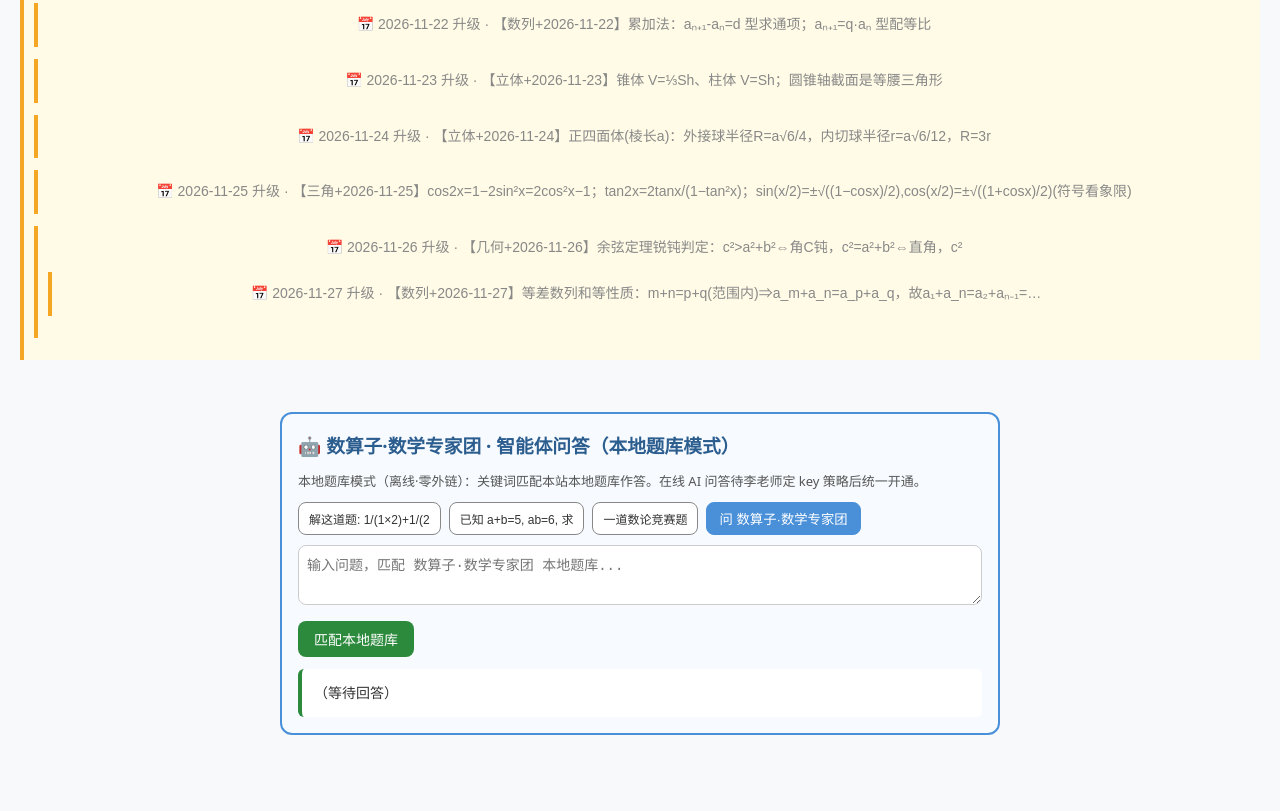
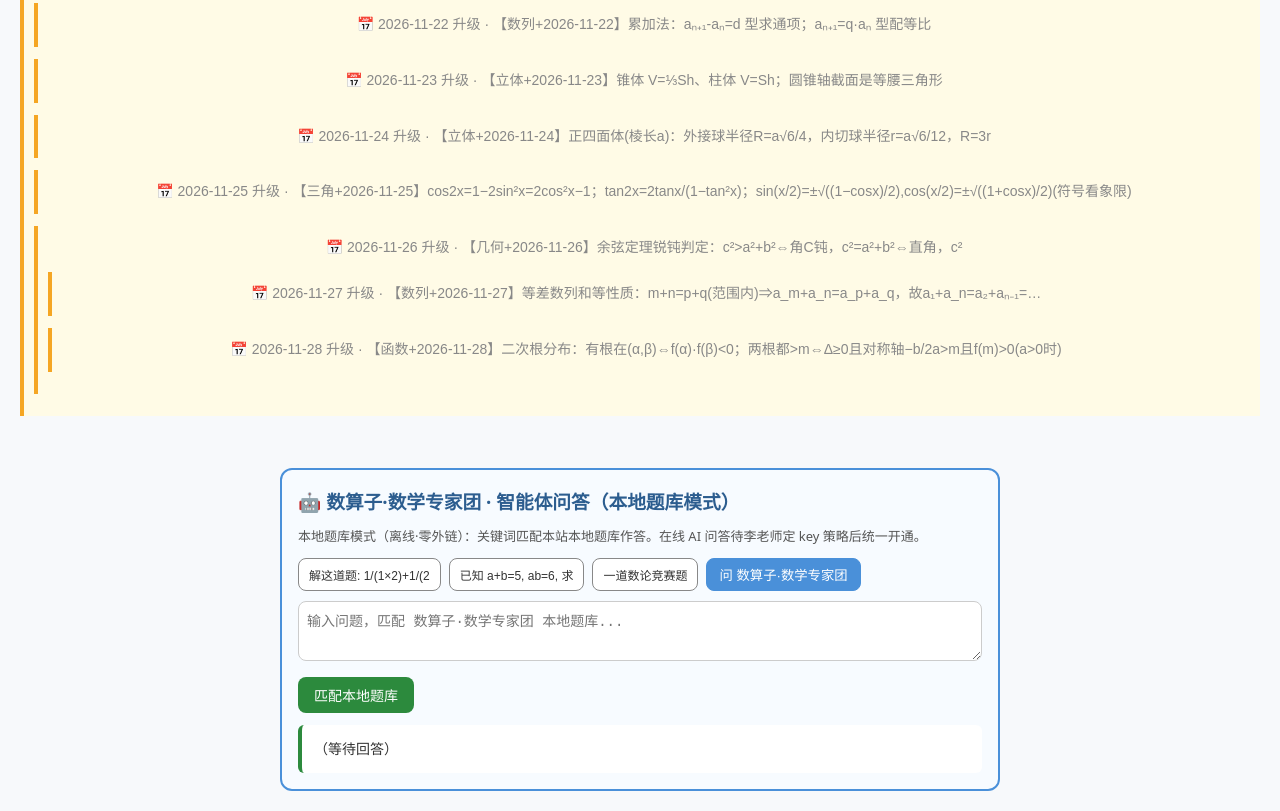
Before and after one commit to dapengzhanchi141345/li-yanming-math, a plain HTML site: page index.html in a window 1280 px wide. Shown: the part 2731-3542 px from the top of the page. Before the commit the page ends 3486 px from the top, so only its background shows below. Drawn offline with Linux system fonts and the light colour scheme.

Commit message:
math 12独立站升级 2026-11-28

```diff
--- a/index.html
+++ b/index.html
@@ -172,6 +172,8 @@ a <input id="qa" value="1" style="width:60px"> b <input id="qb" value="-5" style
 <div style="background:#fffbe6;border-left:4px solid #f5a623;padding:10px;margin:12px 0;font-size:14px">📅 2026-11-26 升级 · 【几何+2026-11-26】余弦定理锐钝判定：c²>a²+b²⇔角C钝，c²=a²+b²⇔直角，c²<a²+b²⇔锐角(c取最长边)</div>
 
 <div style="background:#fffbe6;border-left:4px solid #f5a623;padding:10px;margin:12px 0;font-size:14px">📅 2026-11-27 升级 · 【数列+2026-11-27】等差数列和等性质：m+n=p+q(范围内)⇒a_m+a_n=a_p+a_q，故a₁+a_n=a₂+aₙ₋₁=…</div>
+
+<div style="background:#fffbe6;border-left:4px solid #f5a623;padding:10px;margin:12px 0;font-size:14px">📅 2026-11-28 升级 · 【函数+2026-11-28】二次根分布：有根在(α,β)⇔f(α)·f(β)<0；两根都>m⇔Δ≥0且对称轴−b/2a>m且f(m)>0(a>0时)</div>
 </footer>
 
 <script>
```
